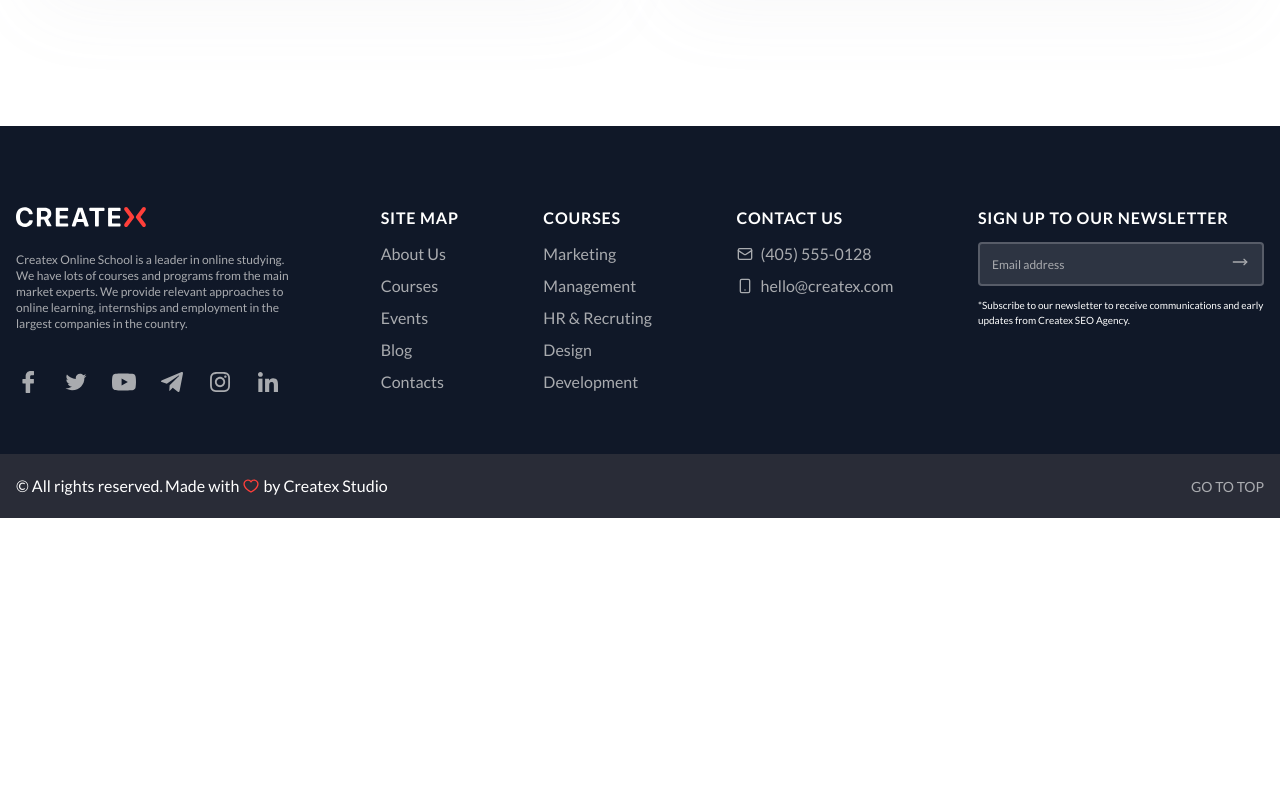
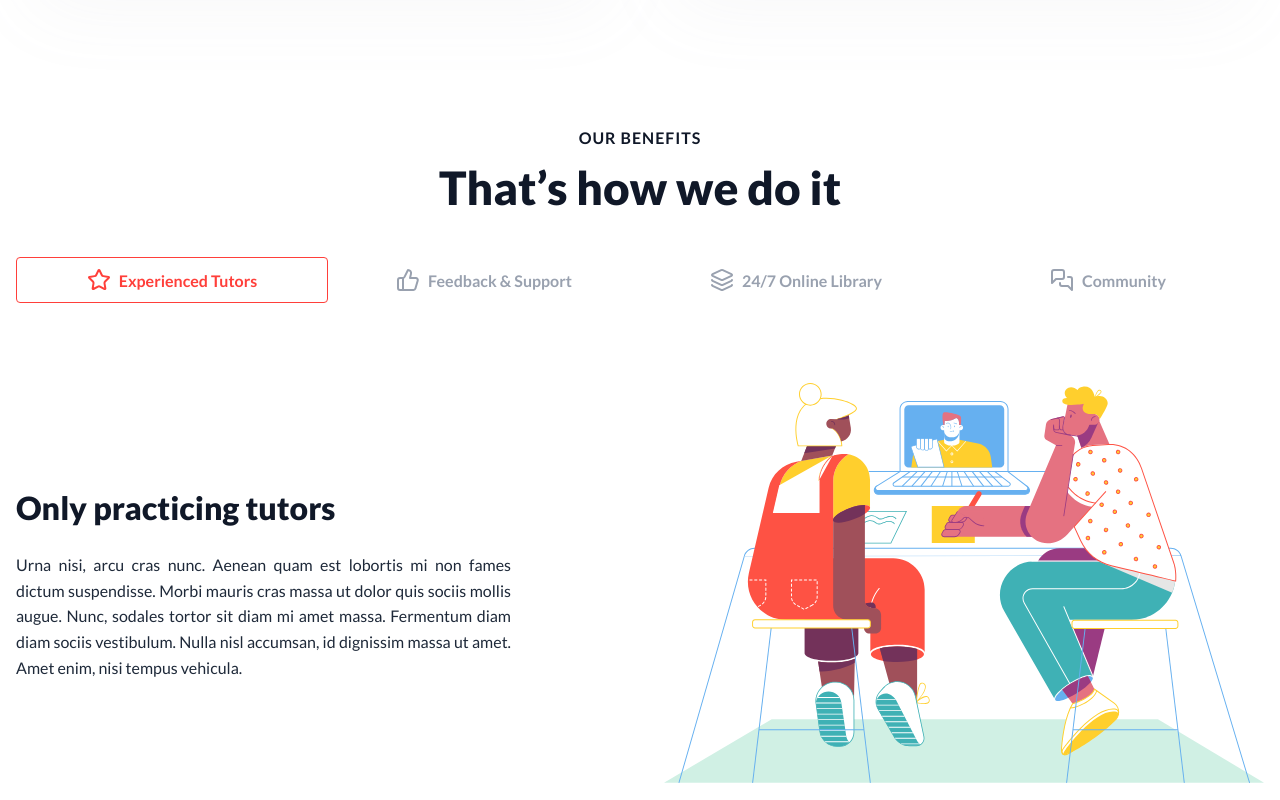
Before and after one commit to Martin6175903/Createx-frontend, a React (Vite) app: page / in a window 1280 px wide. Shown: the part 2940-3740 px from the top of the page. Before the commit the page ends 3458 px from the top, so only its background shows below. Built offline with nearby package versions, Linux system fonts and the light colour scheme.

Commit message:
Added section Benefits

```diff
--- a/src/hooks/useCheckSphere.ts
+++ b/src/hooks/useCheckSphere.ts
@@ -9,7 +9,7 @@ function useCheckSphere(sphere: string) {
     case 'Design':
       return 'bg-[#F52F6E]';
     default:
-      return new Error('Для такой сферы цвета нет!');
+      throw new Error('Для такой сферы нет цвета!');
   }
 }
 
--- a/src/pages/homepage/Homepage.tsx
+++ b/src/pages/homepage/Homepage.tsx
@@ -4,6 +4,7 @@ import { IModalProps } from '@/types/modal.types.ts';
 import Studying from '@/pages/homepage/chunk/studying/Studying.tsx';
 import Advantages from '@/pages/homepage/chunk/advantages/Advantages.tsx';
 import Courses from '@/pages/homepage/chunk/courses/Courses.tsx';
+import Benefits from '@/pages/homepage/chunk/benefits/Benefits.tsx';
 
 const Homepage = ({ setIsOpenModal }: IModalProps) => {
 
@@ -23,6 +24,7 @@ const Homepage = ({ setIsOpenModal }: IModalProps) => {
       <Studying/>
       <Advantages/>
       <Courses/>
+      <Benefits/>
     </div>
   );
 };
--- /dev/null
+++ b/src/pages/homepage/chunk/benefits/Benefits.tsx
@@ -0,0 +1,25 @@
+import BenefitsButtons from '@/pages/homepage/chunk/benefits/Buttons/BenefitsButtons.tsx';
+import BenefitsIllustration from '@public/homepage/benefits/benefits-bg.svg';
+
+const Benefits = () => {
+  return (
+    <div className={'mb-30'}>
+      <div className="container">
+        <div>
+          <h4 className="subtitle text-center">Our benefits</h4>
+          <h2 className="title text-center">That’s how we do it</h2>
+          <BenefitsButtons/>
+          <div className={'flex items-center justify-between'}>
+            <div className={'basis-[495px]'}>
+              <h3 className={'mb-6 font-black text-[32px] leading-[1.3]'}>Only practicing tutors</h3>
+              <p className={'text-base leading-[1.6] text-gray-800 text-justify'}>Urna nisi, arcu cras nunc. Aenean quam est lobortis mi non fames dictum suspendisse. Morbi mauris cras massa ut dolor quis sociis mollis augue. Nunc, sodales tortor sit diam mi amet massa. Fermentum diam diam sociis vestibulum. Nulla nisl accumsan, id dignissim massa ut amet. Amet enim, nisi tempus vehicula.</p>
+            </div>
+            <img src={BenefitsIllustration} alt="Benefits Illustration"/>
+          </div>
+        </div>
+      </div>
+    </div>
+  );
+};
+
+export default Benefits;
--- /dev/null
+++ b/src/pages/homepage/chunk/benefits/Buttons/BenefitsButton.tsx
@@ -0,0 +1,22 @@
+import { BenefitsButtonsTypes } from '@/types/homepage/benefits/benefits-buttons.types.ts';
+import { FC } from 'react';
+import { Layers, MessagesSquare, Star, ThumbsUp } from 'lucide-react';
+
+const BenefitsButton: FC<BenefitsButtonsTypes> = ({title, id, activeButtonIndex, setActiveButtonIndex}) => {
+  const handleClick = () => {
+    if (activeButtonIndex === id) return false;
+    setActiveButtonIndex(id);
+  }
+
+  return (
+    <button onClick={handleClick} className={`flex gap-2 items-center justify-center border border-solid leading-[1.6] text-base font-bold min-h-[46px] rounded ${activeButtonIndex === id ? 'border-primary text-primary' : 'border-transparent text-gray-400'}`}>
+      {id === 0 && <Star/>}
+      {id === 1 && <ThumbsUp/>}
+      {id === 2 && <Layers/>}
+      {id === 3 && <MessagesSquare/>}
+      <span>{title}</span>
+    </button>
+  );
+};
+
+export default BenefitsButton;
--- /dev/null
+++ b/src/pages/homepage/chunk/benefits/Buttons/BenefitsButtons.tsx
@@ -0,0 +1,32 @@
+import BenefitsButton from '@/pages/homepage/chunk/benefits/Buttons/BenefitsButton.tsx';
+import { useState } from 'react';
+
+const BenefitsButtons = () => {
+
+  const [activeButtonIndex, setActiveButtonIndex] = useState(0);
+
+  const buttonsInfo = [
+    {
+      title: 'Experienced Tutors'
+    },
+    {
+      title: 'Feedback & Support'
+    },
+    {
+      title: '24/7 Online Library'
+    },
+    {
+      title: 'Community'
+    }
+  ]
+
+  return (
+    <div className={'grid grid-cols-4 mt-10 mb-15'}>
+      {buttonsInfo.map((button, index) => (
+        <BenefitsButton title={button.title} id={index} key={index} activeButtonIndex={activeButtonIndex} setActiveButtonIndex={setActiveButtonIndex}/>
+      ))}
+    </div>
+  );
+};
+
+export default BenefitsButtons;
--- a/src/pages/homepage/chunk/courses/CoursesItem.tsx
+++ b/src/pages/homepage/chunk/courses/CoursesItem.tsx
@@ -1,4 +1,4 @@
-import { CourseTypes } from '@/types/course/course.types.ts';
+import { CourseTypes } from '@/types/homepage/course/course.types.ts';
 import useCheckSphere from '@/hooks/useCheckSphere.ts';
 
 interface CoursesItemProps {
@@ -12,7 +12,7 @@ const CoursesItem = ({ course }: CoursesItemProps ) => {
   console.log(colorSphere);
 
   return (
-    <div className={'flex items-center gap-8 rounded border border-solid border-gray-300 shadow-[0_4px_4px_-4px_rgba(30,33,44,0.03),0_12px_10px_-6px_rgba(154,156,165,0.04),0_30px_24px_-10px_rgba(154,156,165,0.05),0_80px_80px_-20px_rgba(154,156,165,0.08)]'}>
+    <div className={'flex items-center gap-8 rounded border border-solid border-gray-300 shadow-[0_4px_4px_-4px_rgba(30,33,44,0.03),0_12px_10px_-6px_rgba(154,156,165,0.04),0_30px_24px_-10px_rgba(154,156,165,0.05),0_80px_80px_-20px_rgba(154,156,165,0.08)] hover:scale-105 duration-200 cursor-pointer'}>
       <div>
         <img className={'h-[214px]'} src={src} alt={title}/>
       </div>
--- /dev/null
+++ b/src/types/homepage/benefits/benefits-buttons.types.ts
@@ -0,0 +1,8 @@
+import { Dispatch, SetStateAction } from 'react';
+
+export interface BenefitsButtonsTypes {
+  title: string
+  id: number
+  activeButtonIndex: number
+  setActiveButtonIndex: Dispatch<SetStateAction<number>>
+}
--- a/src/utilities/SVGHandler.tsx
+++ b/src/utilities/SVGHandler.tsx
@@ -24,6 +24,7 @@ const SvgHandler = ({ children, hoverBG }: ISVGHandlerProps) => {
   return (
     <div className={`${hoverColor} [&_path]:duration-300 cursor-pointer`}>
       {children}
+
     </div>
   );
 };
```
Also changed, not shown: src/types/homepage/course/course.types.ts (renamed from src/types/course/course.types.ts).
